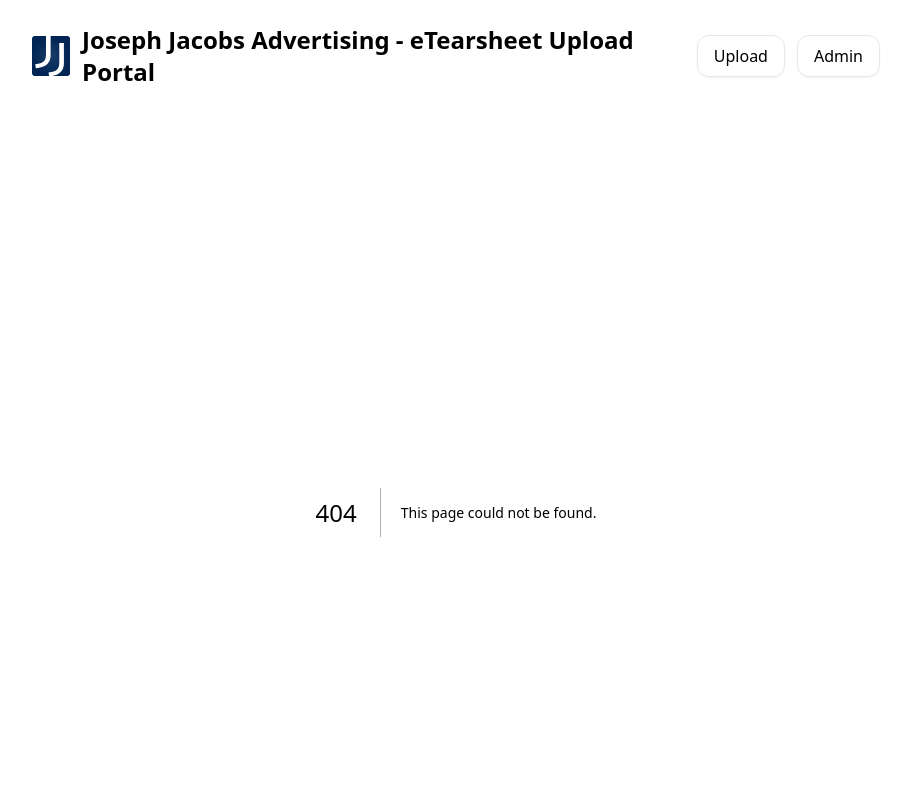
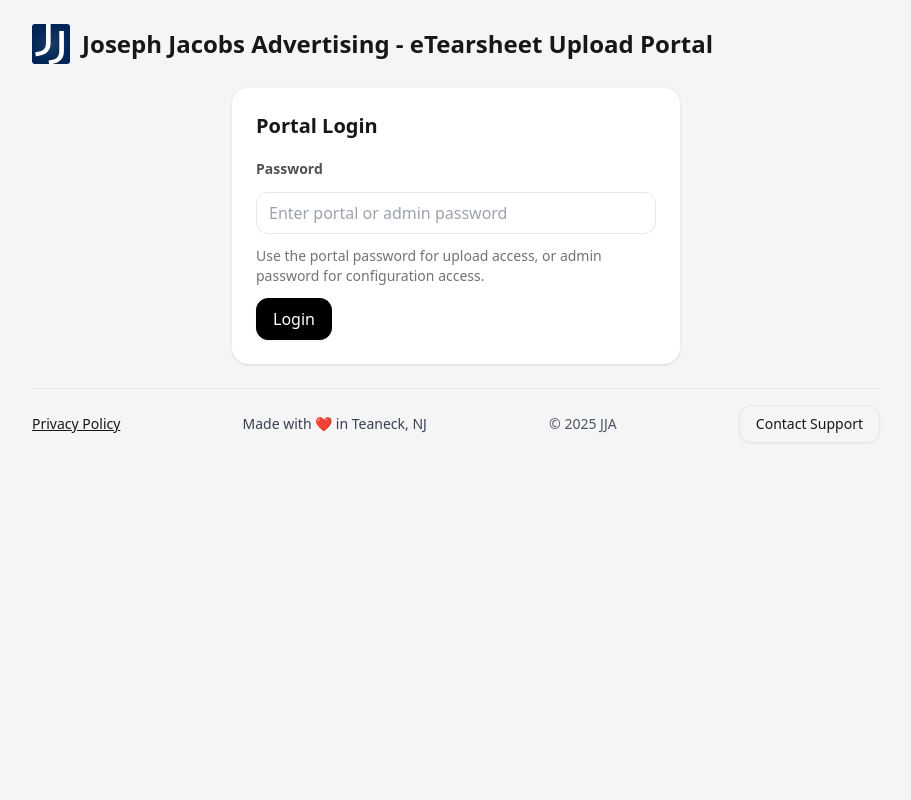
Before and after one commit to jacobrosenfeld/etearsheet-uploader, a Next.js app: page /login in a window 1280 px wide. Before the commit this address had no page. Shown: the top 800 px of the page, without its empty margins (184-1095 px from the left). Built offline with nearby package versions, Linux system fonts and the light colour scheme; no server answers.

Commit message:
Add password authentication with portal and admin access levels

```diff
--- /dev/null
+++ b/app/api/auth/login/route.ts
@@ -0,0 +1,40 @@
+import { NextRequest, NextResponse } from 'next/server';
+import { createSession } from '@/lib/sessions';
+
+export async function POST(req: NextRequest) {
+  try {
+    const formData = await req.formData();
+    const password = formData.get('password')?.toString();
+    const from = formData.get('from')?.toString() || '/';
+
+    if (!password) {
+      return NextResponse.redirect(new URL('/login?error=missing_password', req.url));
+    }
+
+    const portalPassword = process.env.PORTAL_PASSWORD;
+    const adminPassword = process.env.ADMIN_PASSWORD;
+
+    if (!portalPassword || !adminPassword) {
+      console.error('PORTAL_PASSWORD or ADMIN_PASSWORD not set in environment variables');
+      return NextResponse.redirect(new URL('/login?error=badpass', req.url));
+    }
+
+    // Check if admin password
+    if (password === adminPassword) {
+      await createSession('admin');
+      return NextResponse.redirect(new URL(from, req.url));
+    }
+
+    // Check if portal password
+    if (password === portalPassword) {
+      await createSession('user');
+      return NextResponse.redirect(new URL(from, req.url));
+    }
+
+    // Wrong password
+    return NextResponse.redirect(new URL('/login?error=badpass', req.url));
+  } catch (e: any) {
+    console.error('Login error:', e);
+    return NextResponse.redirect(new URL('/login?error=badpass', req.url));
+  }
+}
--- a/app/api/config/route.ts
+++ b/app/api/config/route.ts
@@ -1,5 +1,6 @@
 import { NextRequest, NextResponse } from 'next/server';
 import { readConfig, writeConfig } from '@/lib/configStore';
+import { getRole } from '@/lib/sessions';
 import { z } from 'zod';
 
 const ConfigSchema = z.object({
@@ -9,6 +10,11 @@
 });
 
 export async function GET() {
+  const role = await getRole();
+  if (!role) {
+    return NextResponse.json({ error: 'Not authenticated' }, { status: 401 });
+  }
+
   try {
     const json = await readConfig();
     return NextResponse.json(json);
@@ -28,6 +34,11 @@
 }
 
 export async function PUT(req: NextRequest) {
+  const role = await getRole();
+  if (role !== 'admin') {
+    return NextResponse.json({ error: 'Admin access required' }, { status: 403 });
+  }
+
   const body = await req.json();
   const parsed = ConfigSchema.safeParse(body);
   if (!parsed.success) {
--- /dev/null
+++ b/app/api/logout/route.ts
@@ -0,0 +1,8 @@
+import { NextRequest, NextResponse } from 'next/server';
+import { clearSession } from '@/lib/sessions';
+
+export async function POST(request: NextRequest) {
+  await clearSession();
+  const url = new URL('/login', request.url);
+  return NextResponse.redirect(url);
+}
--- a/app/api/upload/route.ts
+++ b/app/api/upload/route.ts
@@ -1,8 +1,15 @@
 import { NextRequest, NextResponse } from 'next/server';
 import { uploadIntoPath } from '@/lib/google';
+import { getRole } from '@/lib/sessions';
 
 
 export async function POST(req: NextRequest) {
+  // Check if user is authenticated (both admin and regular users can upload)
+  const role = await getRole();
+  if (!role) {
+    return NextResponse.json({ error: 'Not authenticated' }, { status: 401 });
+  }
+
   try {
     const form = await req.formData();
     const publication = form.get('publication')?.toString()!;
--- a/app/layout.tsx
+++ b/app/layout.tsx
@@ -1,8 +1,10 @@
 import './globals.css';
 import React from 'react';
+import { getRole } from '@/lib/sessions';
 
 
-export default function RootLayout({ children }: { children: React.ReactNode }) {
+export default async function RootLayout({ children }: { children: React.ReactNode }) {
+const userRole = await getRole();
 return (
 <html lang="en">
 	<head>
@@ -19,10 +21,13 @@
 	<img src="/jja_white.svg" alt="JJA logo" className="h-10 w-auto" />
 	<h1 className="text-2xl font-bold">Joseph Jacobs Advertising - eTearsheet Upload Portal</h1>
 </div>
+{userRole && (
 <nav className="flex gap-3">
 	<a className="btn" href="/">Upload</a>
-	<a className="btn" href="/admin">Admin</a>
+	{userRole === 'admin' && <a className="btn" href="/admin">Admin</a>}
+	<form action="/api/logout" method="post"><button className="btn" type="submit">Logout</button></form>
 </nav>
+)}
 </header>
 {children}
 
--- /dev/null
+++ b/app/login/page.tsx
@@ -0,0 +1,91 @@
+'use client';
+import { useSearchParams, useRouter } from 'next/navigation';
+import { Suspense, useState } from 'react';
+
+function LoginForm() {
+  const params = useSearchParams();
+  const router = useRouter();
+  const [password, setPassword] = useState('');
+  const [isSubmitting, setIsSubmitting] = useState(false);
+  const error = params.get('error');
+
+  const getErrorMessage = (error: string | null) => {
+    switch (error) {
+      case 'badpass': return 'Incorrect password. Please try again.';
+      case 'missing_password': return 'Please enter a password.';
+      default: return null;
+    }
+  };
+
+  const handleSubmit = async (e: React.FormEvent) => {
+    e.preventDefault();
+    if (!password.trim()) return;
+
+    setIsSubmitting(true);
+
+    try {
+      const formData = new FormData();
+      formData.set('password', password);
+      formData.set('from', params.get('from') || '/');
+
+      const response = await fetch('/api/auth/login', {
+        method: 'POST',
+        body: formData
+      });
+
+      if (response.redirected) {
+        window.location.href = response.url;
+      } else if (!response.ok) {
+        router.push('/login?error=badpass');
+      }
+    } catch (error) {
+      console.error('Login error:', error);
+      router.push('/login?error=badpass');
+    } finally {
+      setIsSubmitting(false);
+    }
+  };
+
+  return (
+    <div className="card max-w-md mx-auto">
+      <h2 className="text-xl font-semibold mb-4">Portal Login</h2>
+      {error && (
+        <div className="bg-red-50 border border-red-200 rounded p-3 mb-4">
+          <div className="text-red-700 text-sm">
+            {getErrorMessage(error) || `Error: ${error}`}
+          </div>
+        </div>
+      )}
+      <form onSubmit={handleSubmit} className="space-y-3">
+        <label className="label">Password</label>
+        <input
+          className="input"
+          name="password"
+          type="password"
+          value={password}
+          onChange={(e) => setPassword(e.target.value)}
+          disabled={isSubmitting}
+          placeholder="Enter portal or admin password"
+        />
+        <div className="text-sm text-neutral-500">
+          Use the portal password for upload access, or admin password for configuration access.
+        </div>
+        <button
+          className="btn btn-primary"
+          type="submit"
+          disabled={isSubmitting || !password.trim()}
+        >
+          {isSubmitting ? 'Logging in...' : 'Login'}
+        </button>
+      </form>
+    </div>
+  );
+}
+
+export default function LoginPage() {
+  return (
+    <Suspense fallback={<div className="card max-w-md mx-auto">Loading...</div>}>
+      <LoginForm />
+    </Suspense>
+  );
+}
--- /dev/null
+++ b/lib/sessions.ts
@@ -0,0 +1,42 @@
+import { SignJWT, jwtVerify } from 'jose';
+import { cookies } from 'next/headers';
+
+const SESSION_SECRET = new TextEncoder().encode(
+  process.env.SESSION_SECRET || 'default-secret-change-me'
+);
+
+export async function createSession(role: 'user' | 'admin') {
+  const token = await new SignJWT({ role })
+    .setProtectedHeader({ alg: 'HS256' })
+    .setExpirationTime('24h')
+    .sign(SESSION_SECRET);
+
+  (await cookies()).set('session', token, {
+    httpOnly: true,
+    secure: process.env.NODE_ENV === 'production',
+    maxAge: 60 * 60 * 24, // 24 hours
+    path: '/',
+  });
+}
+
+export async function getSession() {
+  const cookieStore = await cookies();
+  const token = cookieStore.get('session')?.value;
+  if (!token) return null;
+
+  try {
+    const { payload } = await jwtVerify(token, SESSION_SECRET);
+    return payload as { role: 'user' | 'admin' };
+  } catch {
+    return null;
+  }
+}
+
+export async function getRole() {
+  const session = await getSession();
+  return session?.role || null;
+}
+
+export async function clearSession() {
+  (await cookies()).delete('session');
+}
```
Also changed, not shown: middleware.ts (+29 -1 lines), 1 other file (tests, documents, lock files or other folders).
